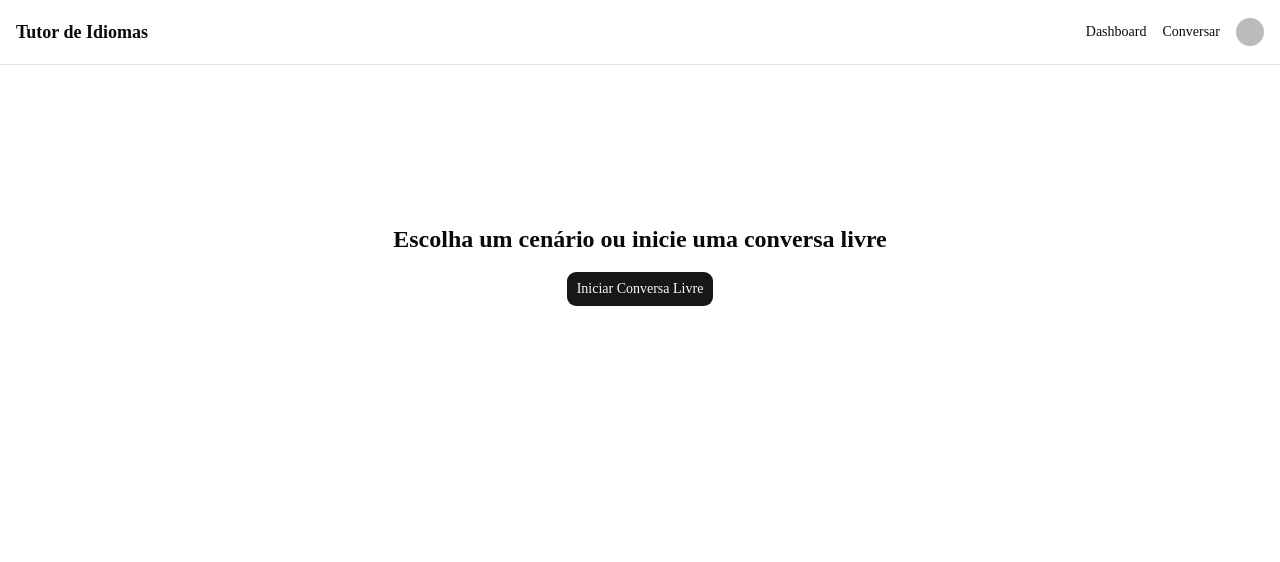
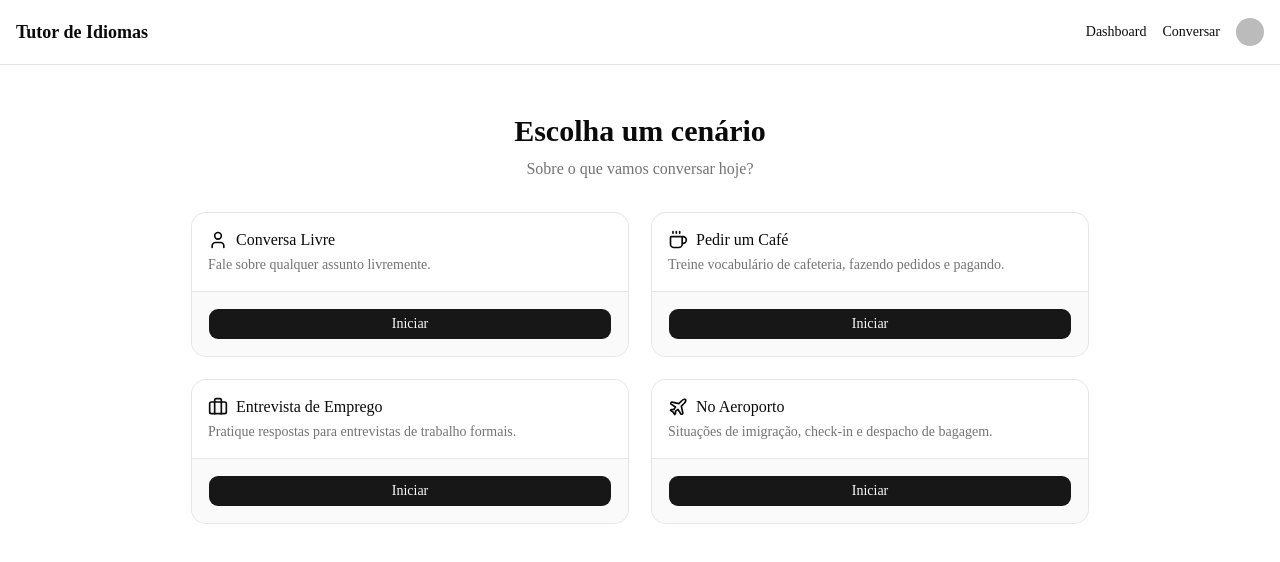
Before and after one commit to LeonardoFMiranda/tutor-app, a Next.js app: page /conversar in a window 1280 px wide. Shown: the top 562 px of the page. Built offline with nearby package versions, Linux system fonts and the light colour scheme; no server answers; sample sign-in values are in the browser's storage; some icons are missing.

Commit message:
feat: complete Phase 5 (Guided scenarios list and initial AI greetings)

```diff
--- a/app/actions/conversation.ts
+++ b/app/actions/conversation.ts
@@ -3,8 +3,11 @@
 import prisma from "@/lib/db";
 import { auth } from "@clerk/nextjs/server";
 import { redirect } from "next/navigation";
+import { SCENARIOS } from "@/lib/scenarios";
+import { groq } from '@ai-sdk/groq';
+import { generateText } from 'ai';
 
-export async function startConversation(scenario?: string) {
+export async function startConversation(scenarioId?: string) {
   const { userId } = await auth();
 
   if (!userId) {
@@ -19,13 +22,33 @@ export async function startConversation(scenario?: string) {
     redirect("/onboarding");
   }
 
+  const scenario = SCENARIOS.find(s => s.id === scenarioId);
+  const scenarioContext = scenario ? scenario.systemContext : '';
+
   const conversation = await prisma.conversation.create({
     data: {
       userId,
       language: profile.language,
-      scenario: scenario || null,
+      scenario: scenario ? scenario.name : null,
     },
   });
 
+  if (scenarioContext) {
+    const prompt = `Você é um professor de ${profile.language}. Cenário: ${scenarioContext}. Escreva APENAS a sua primeira frase (curta) saudando o aluno e iniciando o cenário. O idioma DEVE ser ${profile.language}. Nenhuma tradução, apenas a frase no idioma de estudo.`;
+
+    const { text } = await generateText({
+      model: groq(process.env.AI_MODEL || 'llama-3.1-8b-instant'),
+      prompt,
+    });
+
+    await prisma.message.create({
+      data: {
+        conversationId: conversation.id,
+        role: 'assistant',
+        content: text.replace(/"/g, ''), // remove possible quotes
+      }
+    });
+  }
+
   redirect(`/conversar/${conversation.id}`);
 }
--- a/app/conversar/[conversationId]/page.tsx
+++ b/app/conversar/[conversationId]/page.tsx
@@ -2,6 +2,7 @@ import { auth } from "@clerk/nextjs/server";
 import { redirect } from "next/navigation";
 import prisma from "@/lib/db";
 import { ChatInterface } from "@/components/chat/chat-interface";
+import { Message } from "ai";
 
 export default async function ConversationPage({ params }: { params: Promise<{ conversationId: string }> }) {
   const { userId } = await auth();
@@ -11,15 +12,26 @@ export default async function ConversationPage({ params }: { params: Promise<{ c
 
   const conversation = await prisma.conversation.findUnique({
     where: { id: conversationId },
+    include: {
+      messages: {
+        orderBy: { createdAt: 'asc' }
+      }
+    }
   });
 
   if (!conversation || conversation.userId !== userId) {
     redirect("/conversar");
   }
 
+  const initialMessages: Message[] = conversation.messages.map(m => ({
+    id: m.id,
+    role: m.role as 'user' | 'assistant' | 'system' | 'data',
+    content: m.content
+  }));
+
   return (
     <div className="flex-1 bg-muted/20">
-      <ChatInterface conversationId={conversation.id} />
+      <ChatInterface conversationId={conversation.id} initialMessages={initialMessages} />
     </div>
   );
 }
--- a/app/conversar/page.tsx
+++ b/app/conversar/page.tsx
@@ -2,20 +2,44 @@ import { auth } from "@clerk/nextjs/server";
 import { redirect } from "next/navigation";
 import { startConversation } from "@/app/actions/conversation";
 import { Button } from "@/components/ui/button";
+import { SCENARIOS } from "@/lib/scenarios";
+import { Card, CardHeader, CardTitle, CardDescription, CardFooter } from "@/components/ui/card";
 
 export default async function ConversarPage() {
   const { userId } = await auth();
   if (!userId) redirect("/sign-in");
 
   return (
-    <div className="container mx-auto p-4 flex flex-col items-center justify-center min-h-[50vh]">
-      <h1 className="text-2xl font-bold mb-4">Escolha um cenário ou inicie uma conversa livre</h1>
-      <form action={async () => {
-        "use server";
-        await startConversation();
-      }}>
-        <Button size="lg" type="submit">Iniciar Conversa Livre</Button>
-      </form>
+    <div className="container mx-auto py-12 px-4">
+      <div className="mb-8 text-center">
+        <h1 className="text-3xl font-bold mb-2">Escolha um cenário</h1>
+        <p className="text-muted-foreground">Sobre o que vamos conversar hoje?</p>
+      </div>
+
+      <div className="grid grid-cols-1 md:grid-cols-2 gap-6 max-w-4xl mx-auto">
+        {SCENARIOS.map((scenario) => {
+          const Icon = scenario.icon;
+          return (
+            <Card key={scenario.id} className="flex flex-col">
+              <CardHeader>
+                <CardTitle className="flex items-center gap-2">
+                  <Icon className="w-5 h-5" />
+                  {scenario.name}
+                </CardTitle>
+                <CardDescription>{scenario.description}</CardDescription>
+              </CardHeader>
+              <CardFooter className="mt-auto pt-4">
+                <form action={async () => {
+                  "use server";
+                  await startConversation(scenario.id);
+                }} className="w-full">
+                  <Button className="w-full" type="submit">Iniciar</Button>
+                </form>
+              </CardFooter>
+            </Card>
+          );
+        })}
+      </div>
     </div>
   );
 }
--- a/components/chat/chat-interface.tsx
+++ b/components/chat/chat-interface.tsx
@@ -1,6 +1,6 @@
 "use client";
 
-import { useChat } from 'ai/react';
+import { useChat, Message } from 'ai/react';
 import { Button } from '@/components/ui/button';
 import { Input } from '@/components/ui/input';
 import { useEffect, useRef } from 'react';
@@ -56,12 +56,13 @@ function HighlightedUserMessage({ text, corrections }: { text: string; correctio
   return <>{elements}</>;
 }
 
-export function ChatInterface({ conversationId }: { conversationId: string }) {
+export function ChatInterface({ conversationId, initialMessages = [] }: { conversationId: string, initialMessages?: Message[] }) {
   const { messages, input, handleInputChange, handleSubmit, isLoading } = useChat({
     api: '/api/chat',
     body: {
       conversationId,
     },
+    initialMessages,
   });
 
   const endOfMessagesRef = useRef<HTMLDivElement>(null);
--- /dev/null
+++ b/lib/scenarios.ts
@@ -0,0 +1,32 @@
+import { Coffee, Briefcase, Plane, User } from 'lucide-react';
+
+export const SCENARIOS = [
+  {
+    id: 'free',
+    name: 'Conversa Livre',
+    description: 'Fale sobre qualquer assunto livremente.',
+    icon: User,
+    systemContext: ''
+  },
+  {
+    id: 'coffee',
+    name: 'Pedir um Café',
+    description: 'Treine vocabulário de cafeteria, fazendo pedidos e pagando.',
+    icon: Coffee,
+    systemContext: 'Você é um atendente de uma cafeteria movimentada. O usuário é um cliente. Comece perguntando o que ele vai querer.'
+  },
+  {
+    id: 'interview',
+    name: 'Entrevista de Emprego',
+    description: 'Pratique respostas para entrevistas de trabalho formais.',
+    icon: Briefcase,
+    systemContext: 'Você é um recrutador entrevistando o usuário para uma vaga na empresa. Comece pedindo para o usuário falar sobre sua experiência profissional.'
+  },
+  {
+    id: 'airport',
+    name: 'No Aeroporto',
+    description: 'Situações de imigração, check-in e despacho de bagagem.',
+    icon: Plane,
+    systemContext: 'Você é um agente de imigração ou atendente de check-in em um aeroporto. O usuário é o passageiro. Comece pedindo o passaporte ou bilhete.'
+  }
+];
```
